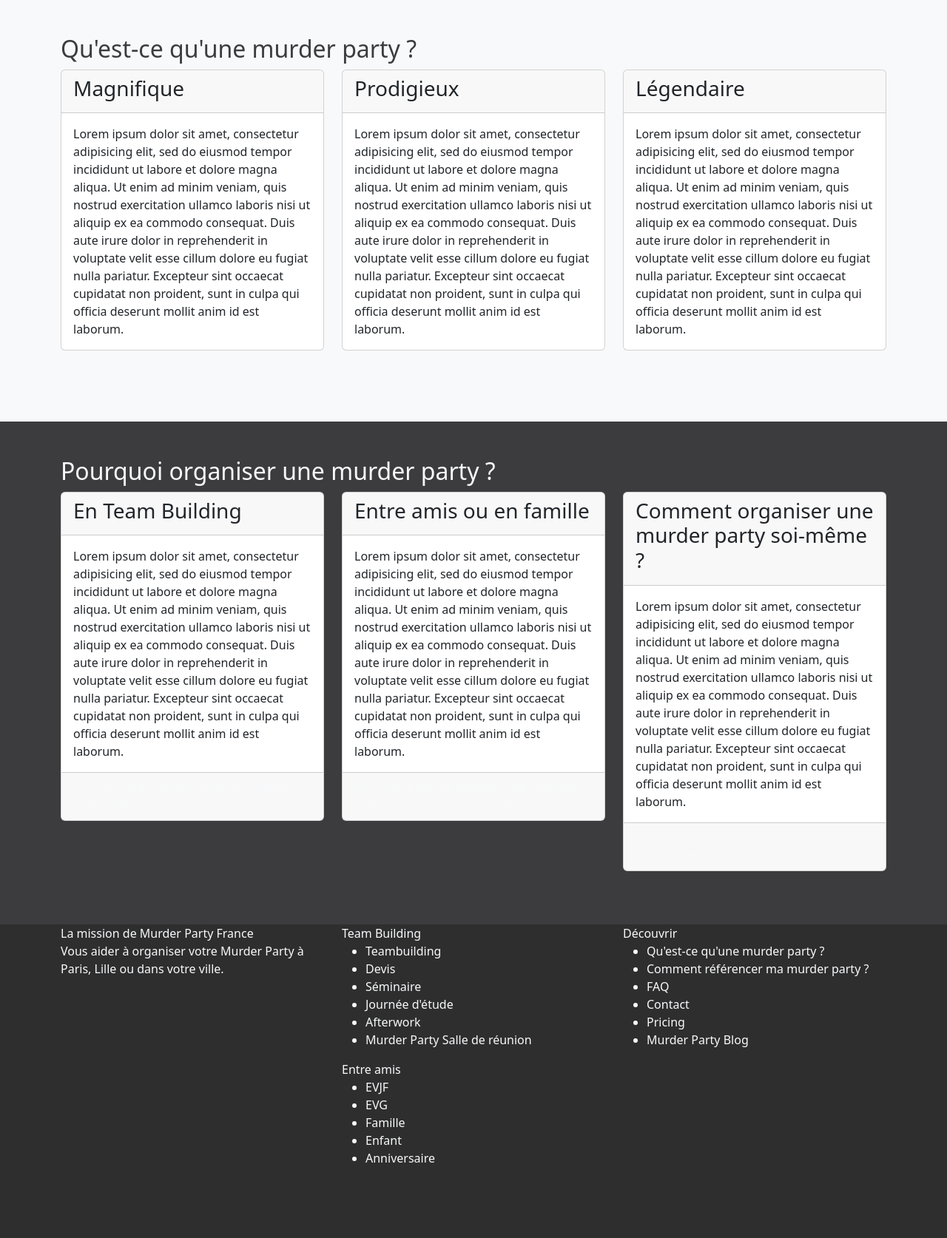
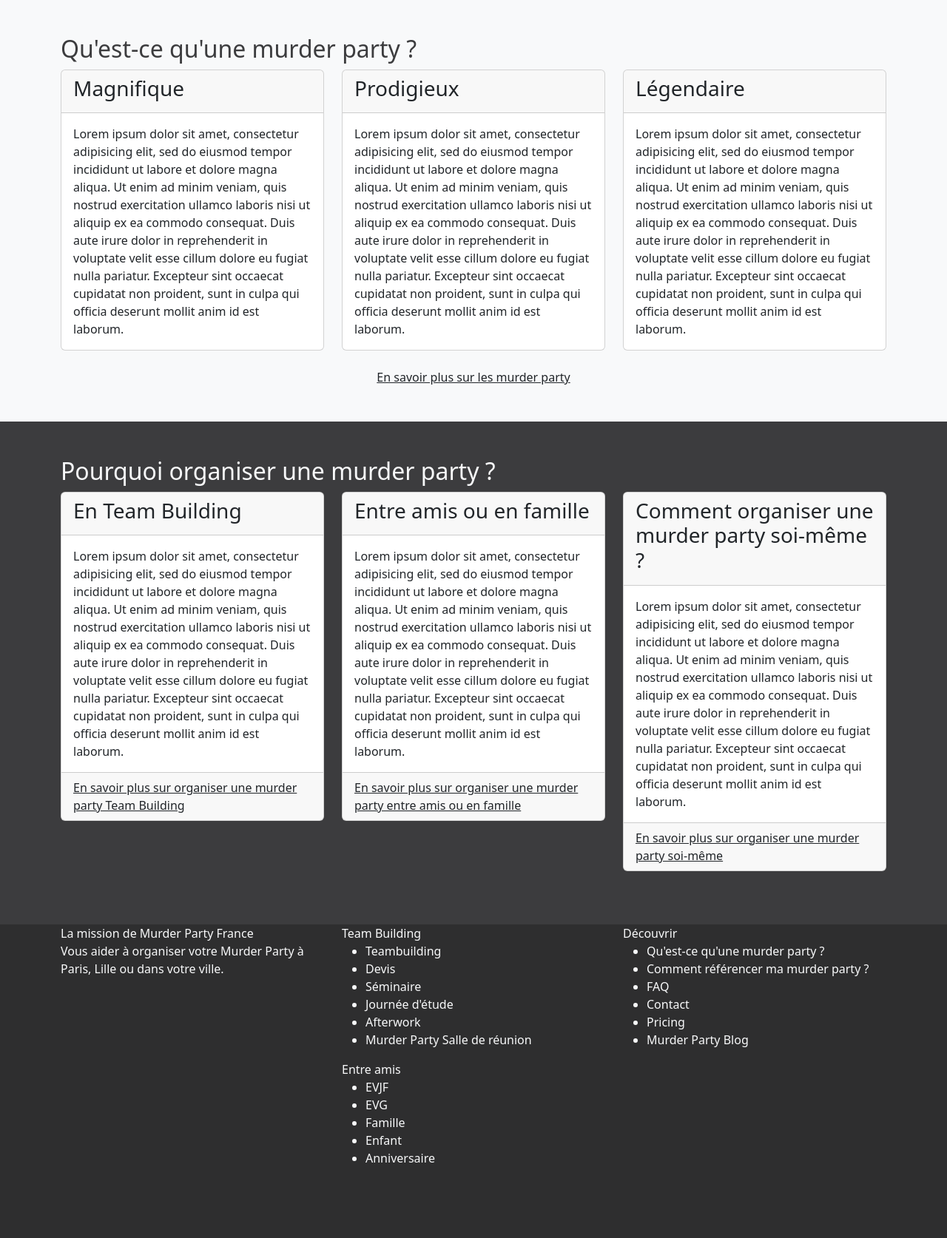
Before and after one commit to just-escape/murder_party_fr, a Django app: template murder/templates/home.html in a window 1280 px wide. Shown: the part 349-2023 px from the top of the page at 74% size. Run offline with Django 3.2, Linux system fonts and the light colour scheme; the template is opened without the code that fills it, so the values that code supplies are empty; some libraries are stand-ins or nearby versions.

Commit message:
fix style

```diff
--- a/murder/templates/css/custom.css
+++ b/murder/templates/css/custom.css
@@ -31,3 +31,11 @@ body {
 .dark a:hover {
     color: var(--mpfr-light);
 }
+
+a.text-dark {
+    color: var(--mpfr-dark)
+}
+
+a.text-dark:hover {
+    color: var(--mpfr-dark)
+}
--- a/murder/templates/home.html
+++ b/murder/templates/home.html
@@ -81,7 +81,7 @@
         </div>
         <div class="row">
             <div class="col text-center">
-                <a href="/qu-est-ce-qu-une-murder-party">En savoir plus sur les murder party</a>
+                <a href="/qu-est-ce-qu-une-murder-party" class="text-dark text-decoration-underline">En savoir plus sur les murder party</a>
             </div>
         </div>
     </div>
@@ -100,7 +100,7 @@
                         {% lorem 1 %}
                     </div>
                     <div class="card-footer">
-                        <a href="/murder-party-team-building">En savoir plus sur organiser une murder party Team Building</a>
+                        <a href="/murder-party-team-building" class="text-dark text-decoration-underline">En savoir plus sur organiser une murder party Team Building</a>
                     </div>
                 </div>
             </div>
@@ -113,7 +113,7 @@
                         {% lorem 1 %}
                     </div>
                     <div class="card-footer">
-                        <a href="/murder-party-amis-famille">En savoir plus sur organiser une murder party entre amis ou en famille</a>
+                        <a href="/murder-party-amis-famille" class="text-dark text-decoration-underline">En savoir plus sur organiser une murder party entre amis ou en famille</a>
                     </div>
                 </div>
             </div>
@@ -126,7 +126,7 @@
                         {% lorem 1 %}
                     </div>
                     <div class="card-footer">
-                        <a href="/comment-organiser-une-murder-party">En savoir plus sur organiser une murder party soi-même</a>
+                        <a href="/comment-organiser-une-murder-party" class="text-dark text-decoration-underline">En savoir plus sur organiser une murder party soi-même</a>
                     </div>
                 </div>
             </div>
```
